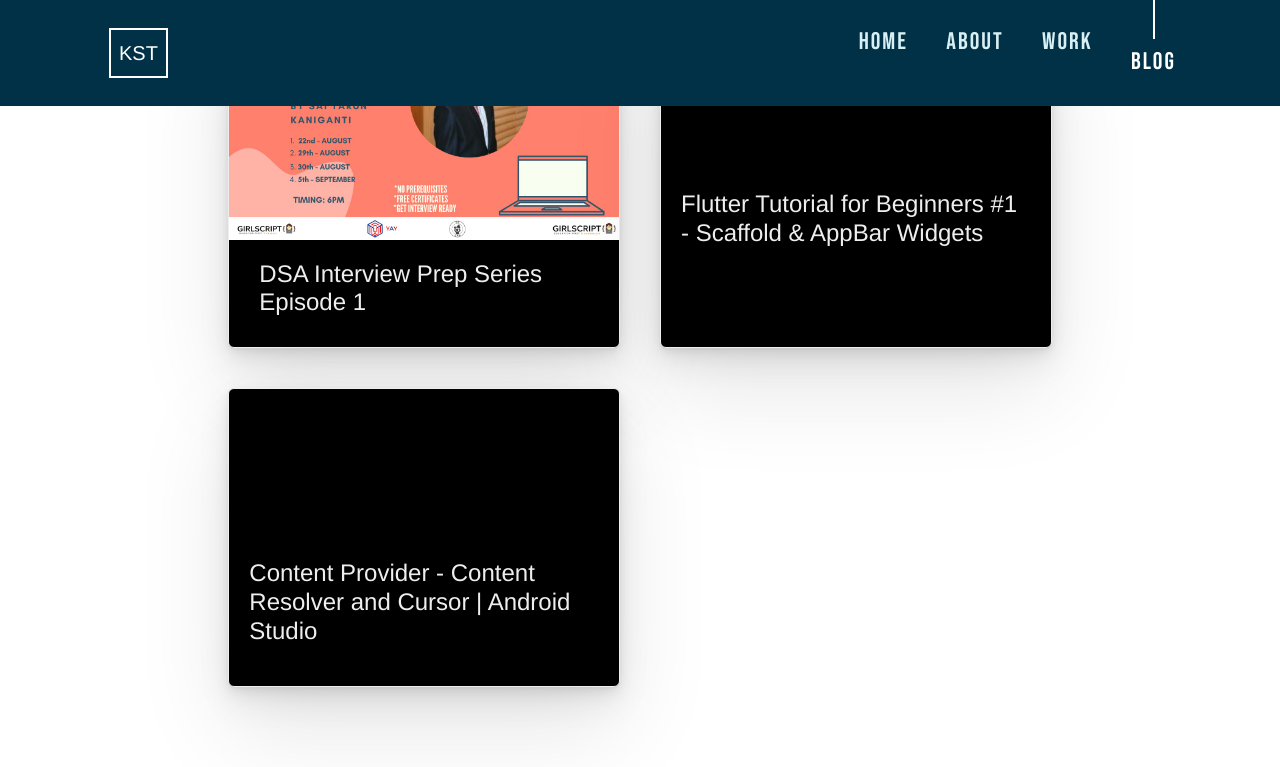
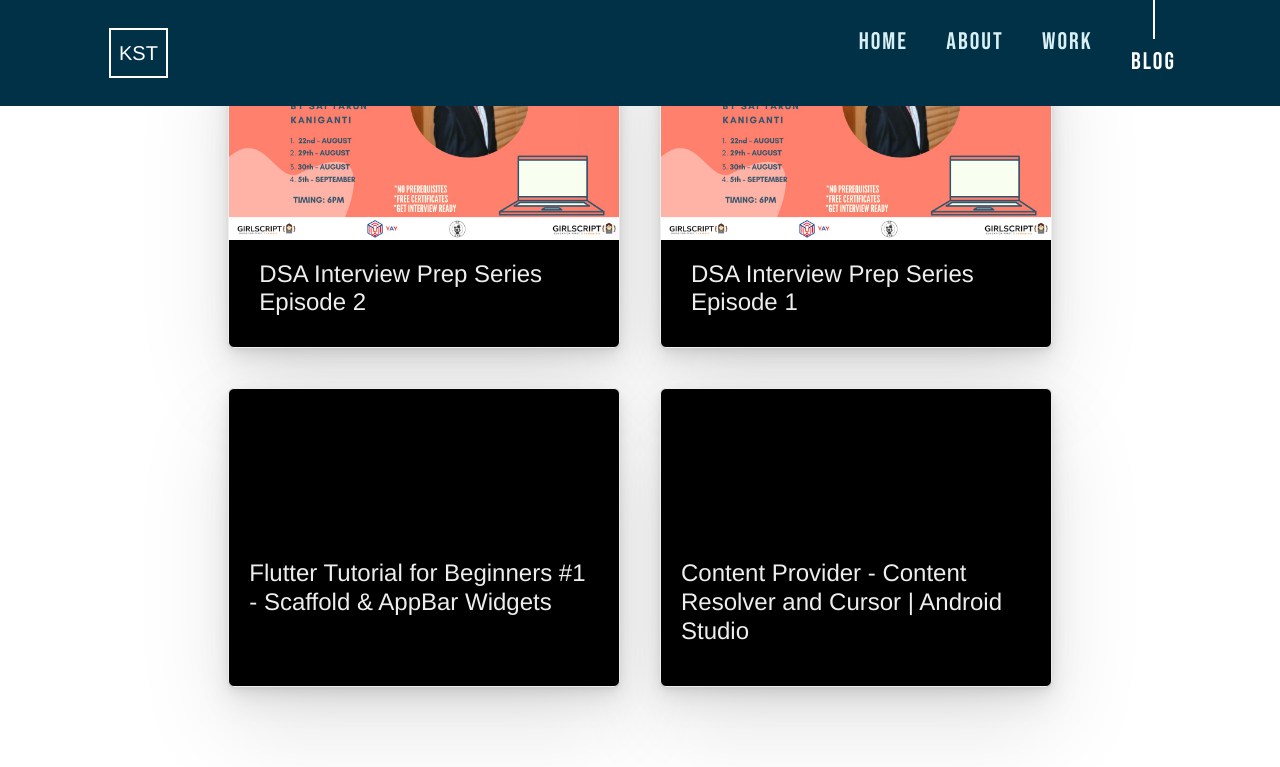
Before and after one commit to SAITARUN55/Portfolio, a Jekyll site: the page built from index.html, in a window 1280 px wide and 900 px high, scrolled down 5529 px. Shown: the top 767 px of the window. Built offline with Jekyll 4.4.1, drawn with Linux system fonts in a browser that asks for light colours.

Commit message:
Update videos.yml

```diff
--- a/_data/videos.yml
+++ b/_data/videos.yml
@@ -3,6 +3,9 @@
 #   url: "(mandatory)"
 #   img_alt: "(optional)"
 #   img_url: "(optional)"
+- title: "DSA Interview Prep Series Episode 2"
+  url: "https://youtu.be/iwHmBafeybY"
+  img_url: /assets/videos/dsa-interview-prep-series-e1.jpeg
 
 - title: "DSA Interview Prep Series Episode 1"
   url: "https://youtu.be/iwHmBafeybY"
```
